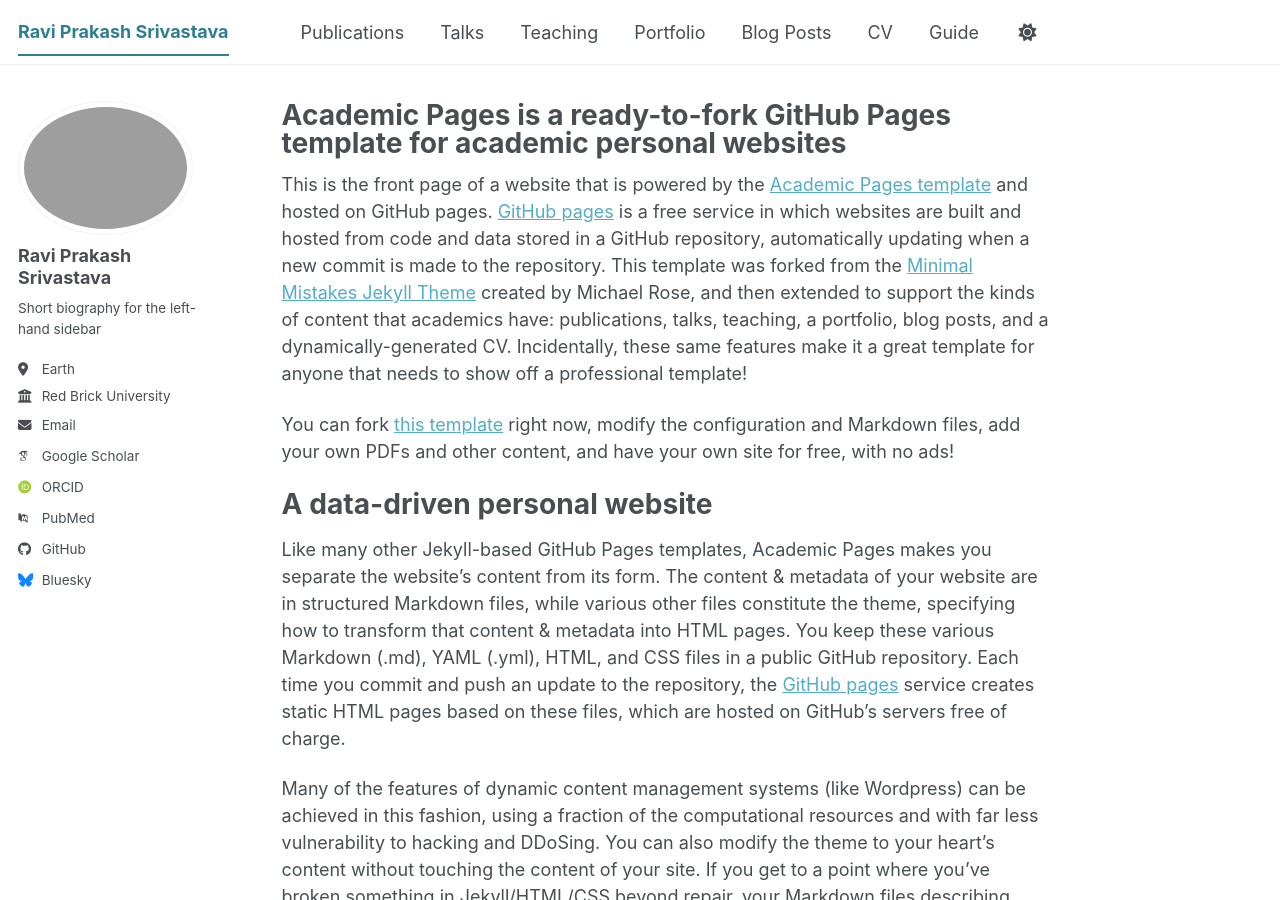
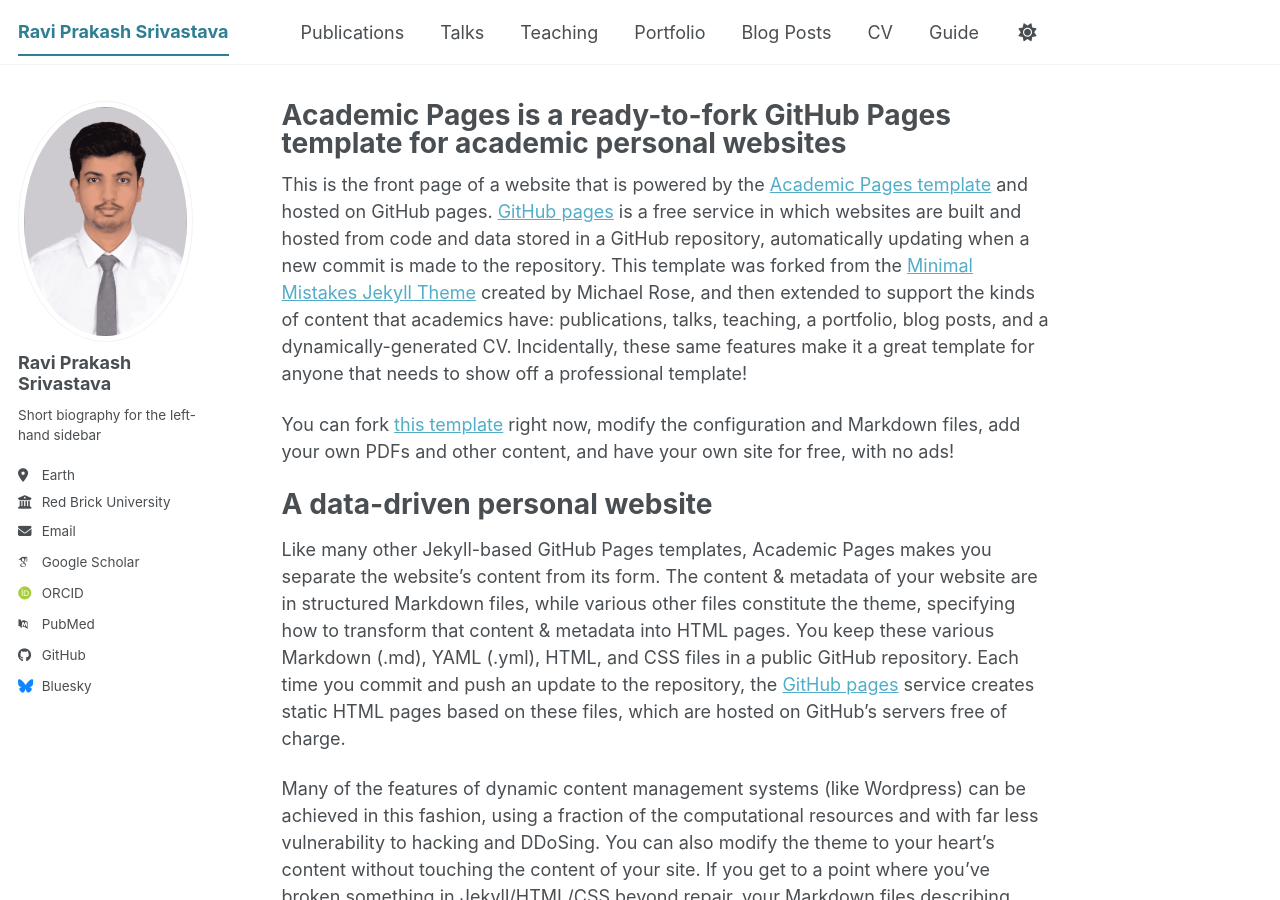
Before and after one commit to er-ravi-srivastava/er-ravi-srivastava.github.io, a Jekyll site: the page built from _pages/about.md, in a window 1280 px wide and 900 px high. Built offline with Jekyll 4.4.1, drawn with Linux system fonts in a browser that asks for light colours; some web fonts are replaced; a script bundle is joined from its source files by our own code; library files that are not in the unit come from our copies.

Commit message:
Fix avatar filename case in _config.yml

```diff
--- a/_config.yml
+++ b/_config.yml
@@ -23,7 +23,7 @@
 #               Additional customization can be done by editing /_includes/author-profile.html
 author:
   # Biographic information
-  avatar           : "Ravi PHOTO.png"
+  avatar           : "ravi-photo.png"
   name             : "Ravi Prakash Srivastava"
   pronouns         : # example: "she/her"
   bio              : "Short biography for the left-hand sidebar"
```
